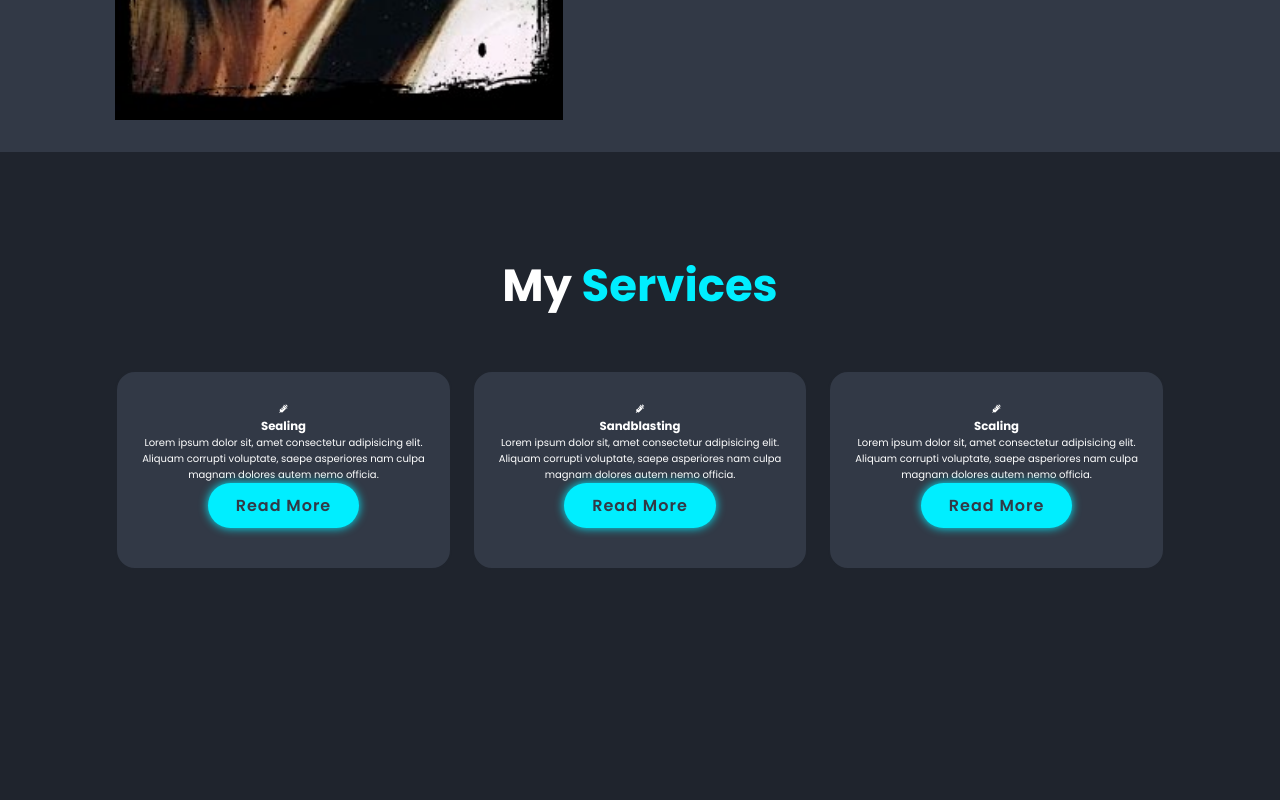
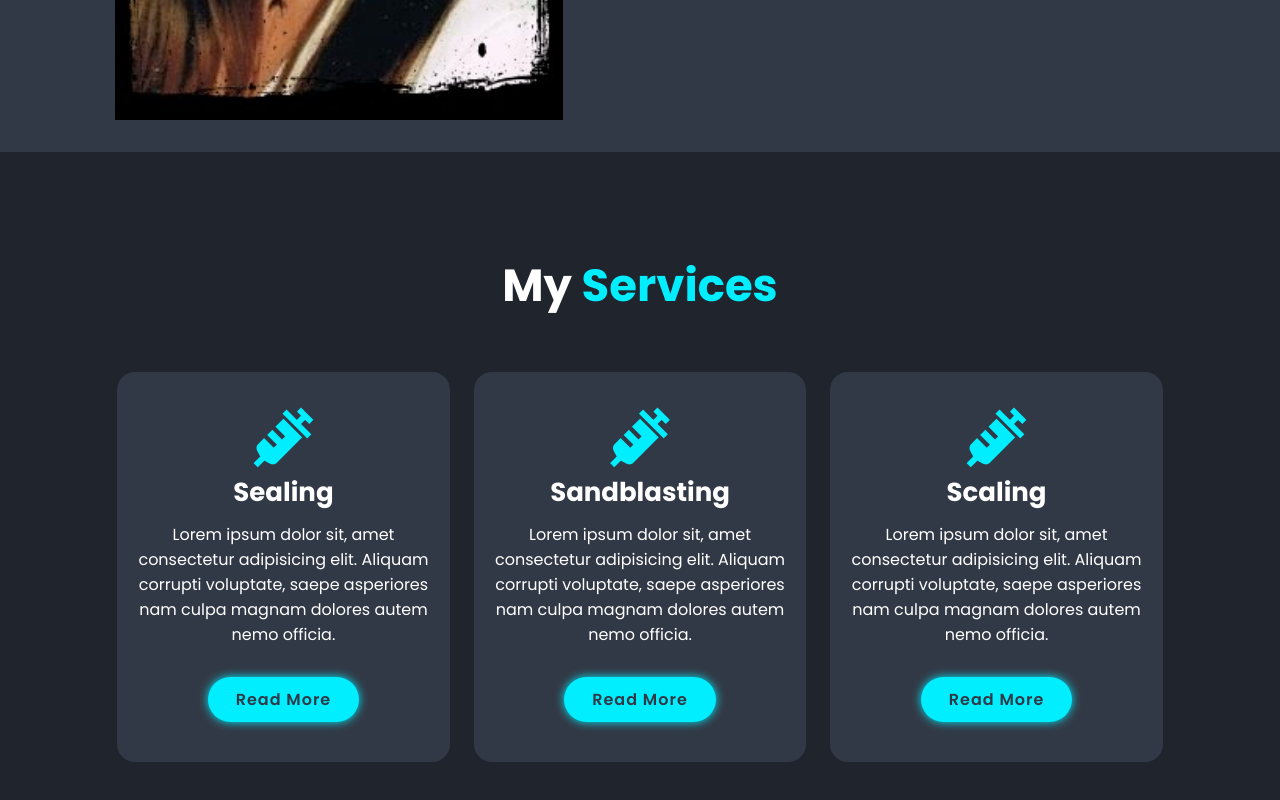
Before and after one commit to Guma96/Portfolio, a plain HTML site: page index.html in a window 1280 px wide. Shown: the part 1448-2248 px from the top of the page. Drawn offline with nearby package versions, Linux system fonts and the light colour scheme.

Commit message:
services-upp

```diff
--- a/style.css
+++ b/style.css
@@ -178,3 +178,14 @@ span {
   text-align: center;
   border: 0.2rem solid var(--bg-color);
 }
+.services-box i {
+  font-size: 7rem;
+  color: var(--main-color);
+}
+.services-box h3 {
+  font-size: 2.6rem;
+}
+.services-box p {
+  font-size: 1.6rem;
+  margin: 1rem 0 3rem;
+}
```
